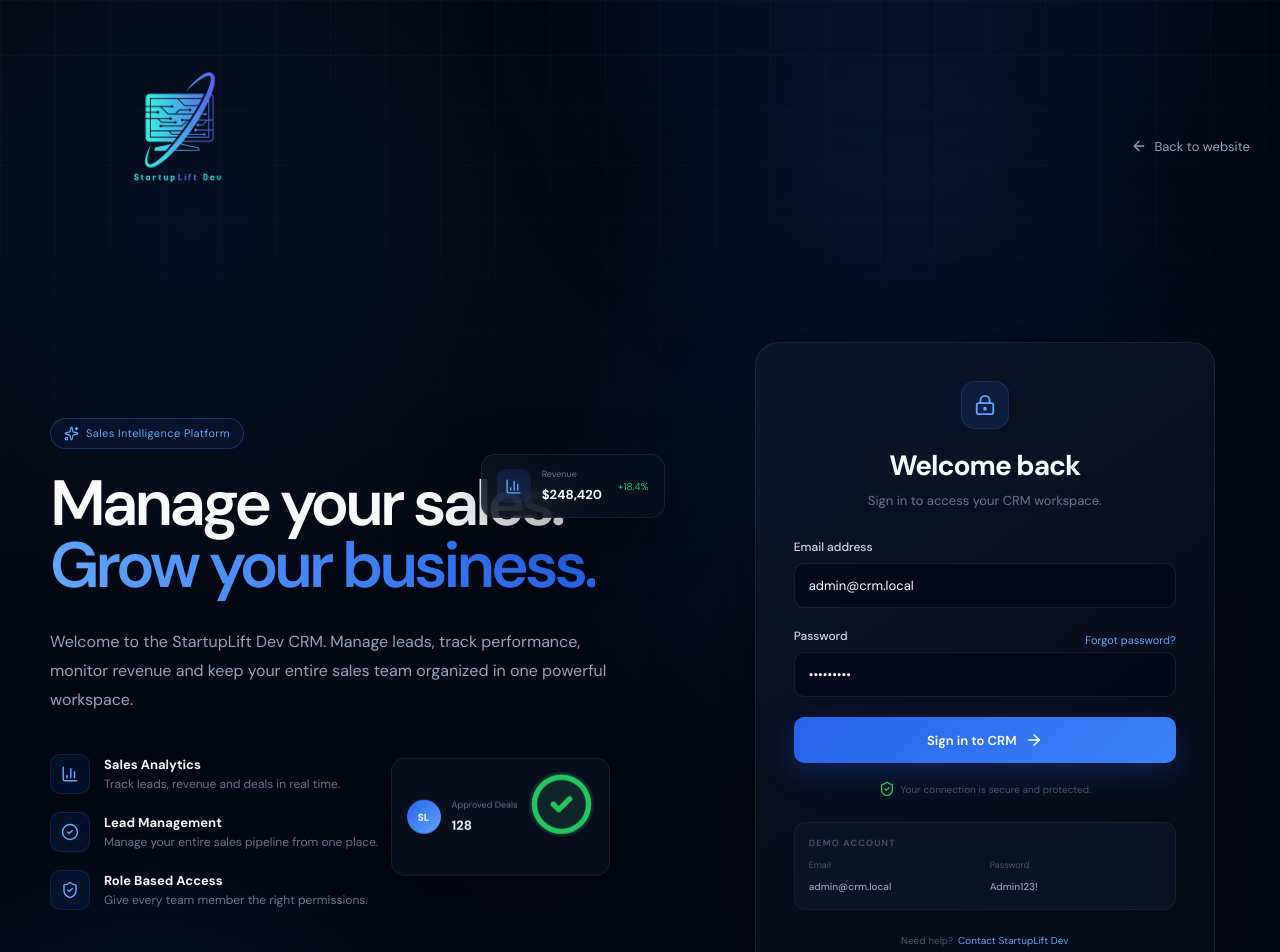
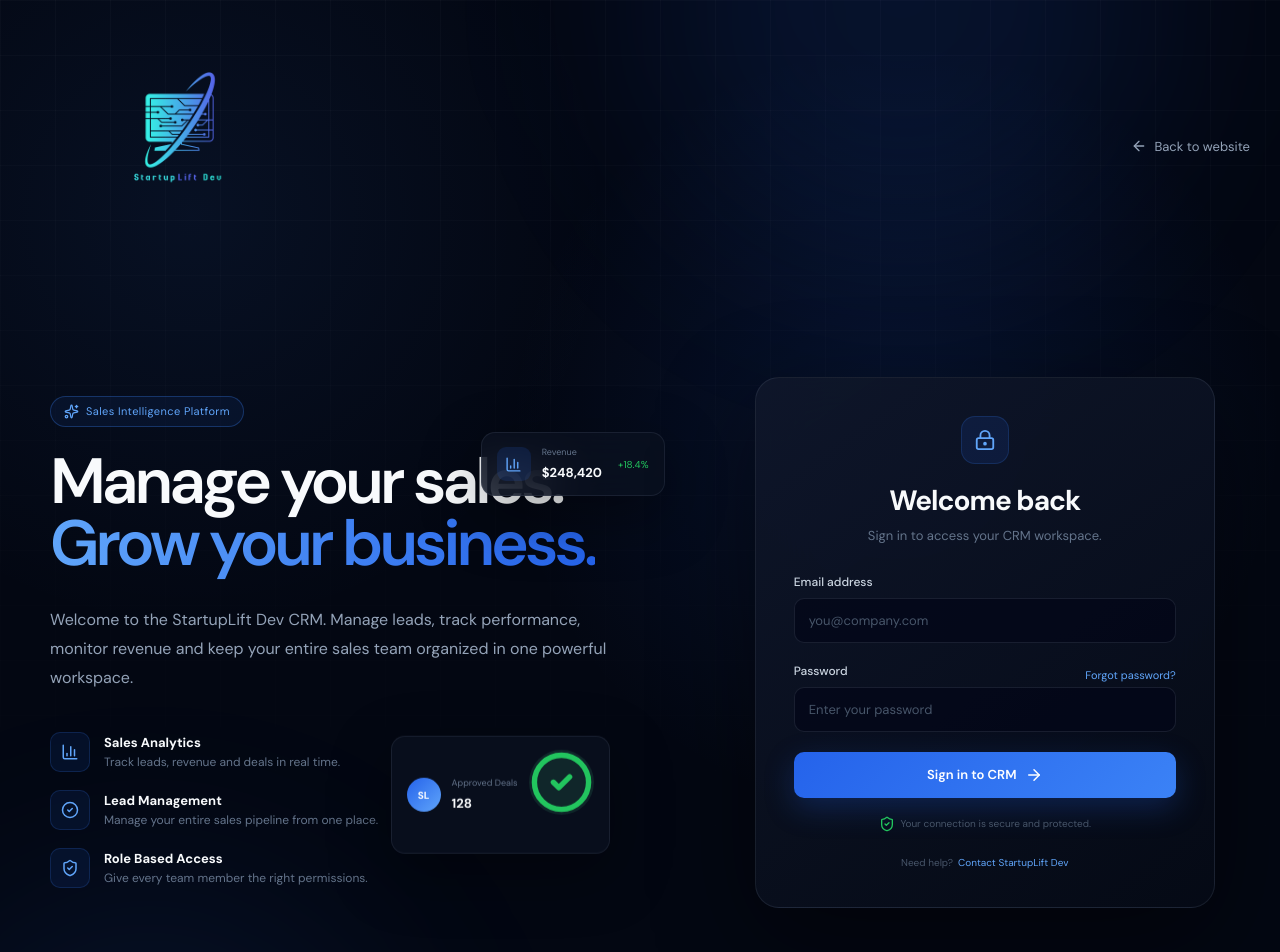
Before and after one commit to Jocelynpungwe/startupliftdev, a React (Vite) app in the folder client/: page /login in a window 1280 px wide. Shown: the top 952 px of the page. Built offline with nearby package versions, Linux system fonts and the light colour scheme; no server answers; a web font is replaced by a local one.

Commit message:
updated login

```diff
--- a/client/src/pages/Login.jsx
+++ b/client/src/pages/Login.jsx
@@ -1,63 +1,3 @@
-// import React from 'react'
-// import { useState } from 'react'
-// import { useDispatch, useSelector } from 'react-redux'
-// import { login } from '../features/auth/authSlice.js'
-// import { Navigate } from 'react-router-dom'
-
-// export default function Login() {
-//   const dispatch = useDispatch()
-//   const { user, loading, error } = useSelector((s) => s.auth)
-//   const [form, setForm] = useState({
-//     email: 'admin@crm.local',
-//     password: 'Admin123!',
-//   })
-
-//   if (user) return <Navigate to="/" replace />
-
-//   const submit = (e) => {
-//     e.preventDefault()
-//     dispatch(login(form))
-//   }
-
-//   return (
-//     <div className="auth-screen">
-//       <form className="auth-card" onSubmit={submit}>
-//         <div className="brand large">
-//           Sales<span>CRM</span>
-//         </div>
-//         <h1>Welcome back</h1>
-//         <p>Sign in to your sales workspace.</p>
-
-//         {error && <div className="alert error">{error}</div>}
-
-//         <label>Email</label>
-//         <input
-//           type="email"
-//           value={form.email}
-//           onChange={(e) => setForm({ ...form, email: e.target.value })}
-//           required
-//         />
-
-//         <label>Password</label>
-//         <input
-//           type="password"
-//           value={form.password}
-//           onChange={(e) => setForm({ ...form, password: e.target.value })}
-//           required
-//         />
-
-//         <button className="primary-btn" disabled={loading}>
-//           {loading ? 'Signing in...' : 'Sign in'}
-//         </button>
-
-//         <small className="demo-note">
-//           Demo admin: admin@crm.local / Admin123!
-//         </small>
-//       </form>
-//     </div>
-//   )
-// }
-
 import React, { useState } from 'react'
 import { useDispatch, useSelector } from 'react-redux'
 import { login } from '../features/auth/authSlice.js'
@@ -78,8 +18,8 @@ export default function Login() {
   const { user, loading, error } = useSelector((s) => s.auth)
 
   const [form, setForm] = useState({
-    email: 'admin@crm.local',
-    password: 'Admin123!',
+    email: '',
+    password: '',
   })
 
   if (user) {
@@ -296,26 +236,6 @@ export default function Login() {
 
               <span>Your connection is secure and protected.</span>
             </div>
-
-            {/* DEMO */}
-            <div className="demo-login">
-              <div className="demo-header">
-                <span>DEMO ACCOUNT</span>
-              </div>
-
-              <div className="demo-details">
-                <div>
-                  <small>Email</small>
-                  <strong>admin@crm.local</strong>
-                </div>
-
-                <div>
-                  <small>Password</small>
-                  <strong>Admin123!</strong>
-                </div>
-              </div>
-            </div>
-
             {/* FOOTER */}
             <div className="login-footer">
               <span>Need help?</span>
```
